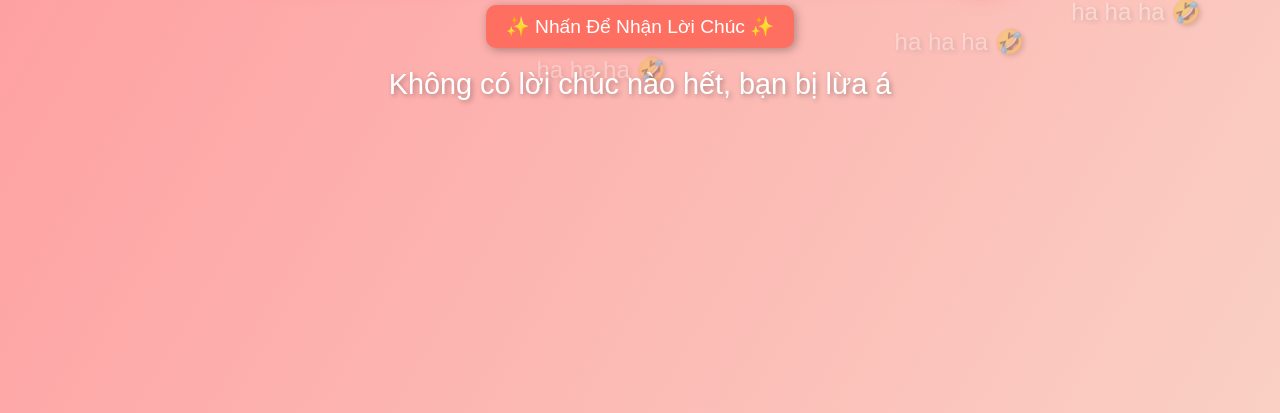
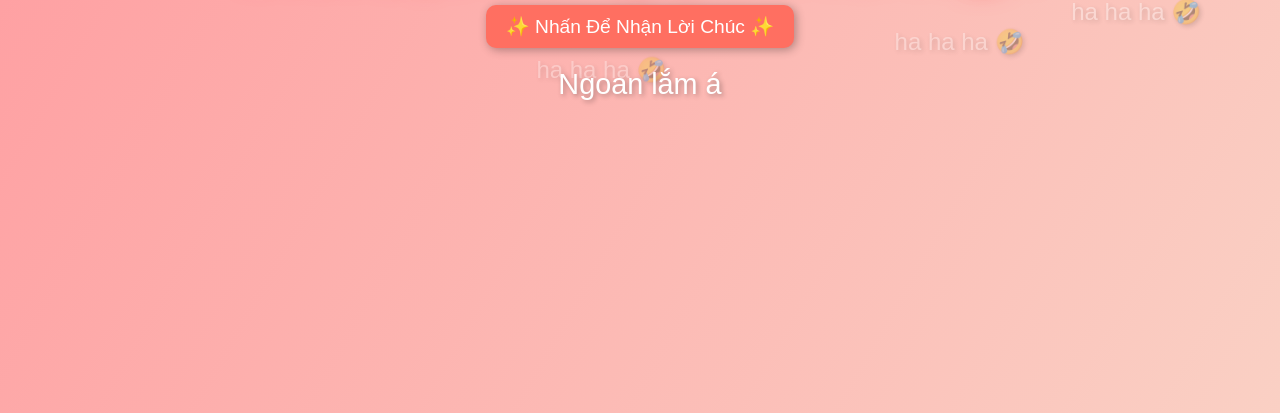
Before and after one commit to HoangLuu217/NewDay, a plain HTML site: page index.html in a window 1280 px wide. Both pictures are taken after a click on the button "✨ Nhấn Để Nhận Lời Chúc ✨". Shown: the part 387-800 px from the top of the page. Drawn offline with Linux system fonts and the light colour scheme.

Commit message:
index.html

```diff
--- a/index.html
+++ b/index.html
@@ -10,7 +10,7 @@
     <div class="container">
         <h1 id="message">Chúc Bạn Thư Ngày Mới Vui Vẻ💕!</h1>
         <button id="button">✨ Nhấn Để Nhận Lời Chúc ✨</button>
-        <p id="trick-text">Không có lời chúc nào hết, bạn bị lừa á</p>
+        <p id="trick-text"> Ngoan lắm á</p>
         <div id="animation"></div>
 
         <!-- Thêm thẻ âm thanh -->
```
